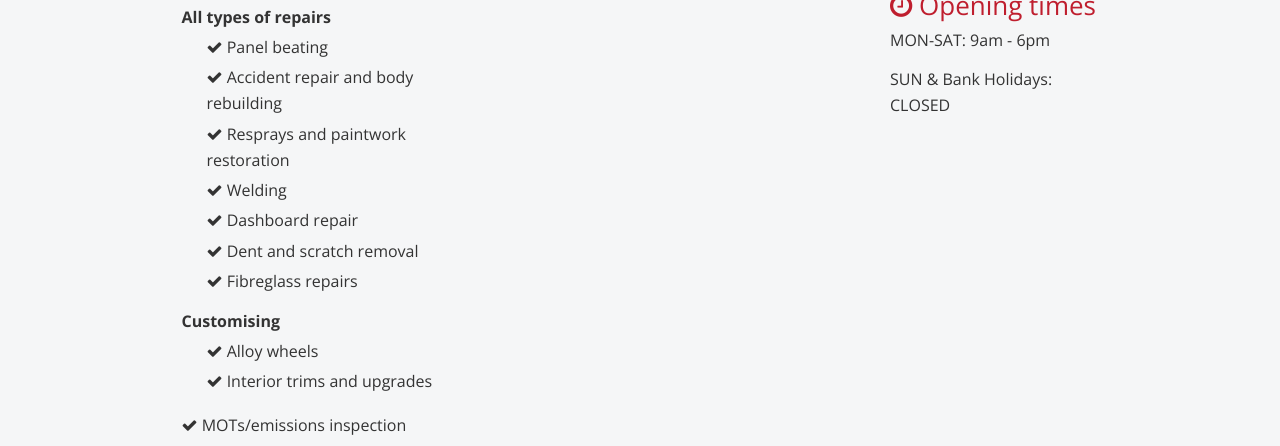
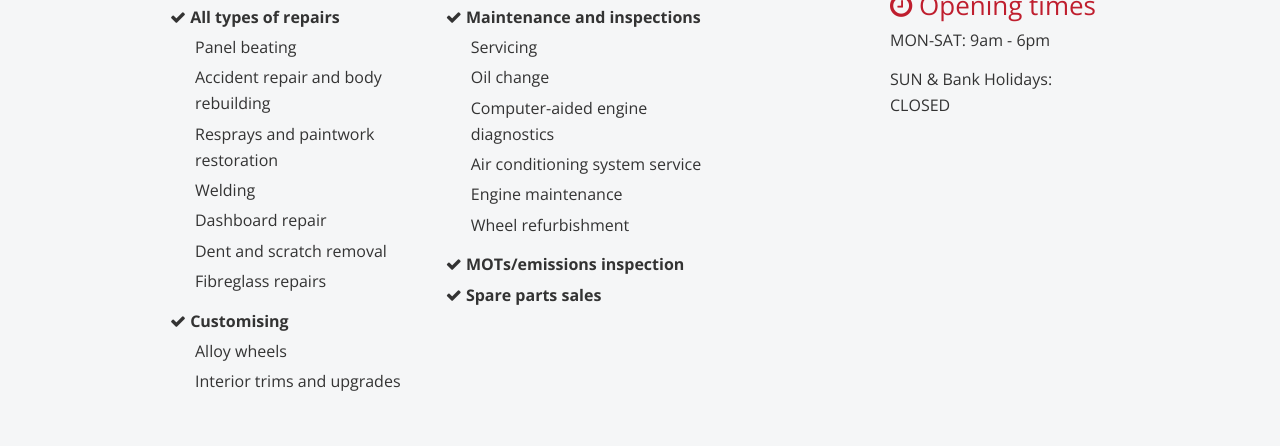
Before and after one commit to hasans/HTML, a website: page services.html in a window 1280 px wide. Shown: the part 506-952 px from the top of the page. Drawn offline with nearby package versions, Linux system fonts and the light colour scheme.

Commit message:
UI updates

```diff
--- a/services.html
+++ b/services.html
@@ -70,39 +70,46 @@
 					<p class="lead">Dalston Garage looks after you whether your car needs, repairing, maintenance, customising, an MOT or just some spare </p>
 					<p>We'll make sure that your car is leaves us in mint condition.</p>
 					<h3>Some of our services at a glance:</h3>
-					<ul class="six columns">
-						<li><strong>All types of repairs</strong>
+					<div class="clearfix">
+						<div class="six columns">
 							<ul>
-								<li><i class="fa fa-check"></i> Panel beating</li>
-								<li><i class="fa fa-check"></i> Accident repair and body rebuilding</li>
-								<li><i class="fa fa-check"></i> Resprays and paintwork restoration</li>
-								<li><i class="fa fa-check"></i> Welding</li>
-								<li><i class="fa fa-check"></i> Dashboard repair</li>
-								<li><i class="fa fa-check"></i> Dent and scratch removal</li>
-								<li><i class="fa fa-check"></i> Fibreglass repairs</li>
+								<li><strong><i class="fa fa-check"></i> All types of repairs</strong>
+									<ul>
+										<li>Panel beating</li>
+										<li>Accident repair and body rebuilding</li>
+										<li>Resprays and paintwork restoration</li>
+										<li>Welding</li>
+										<li>Dashboard repair</li>
+										<li>Dent and scratch removal</li>
+										<li>Fibreglass repairs</li>
 									</ul>
 								</li>
-						<li><strong>Customising</strong>
+								<li><strong><i class="fa fa-check"></i> Customising</strong>
 									<ul>
-								<li><i class="fa fa-check"></i> Alloy wheels&nbsp;</li>
-								<li><i class="fa fa-check"></i> Interior trims and upgrades</li>
+										<li>Alloy wheels&nbsp;</li>
+										<li>Interior trims and upgrades</li>
 									</ul>
 								</li>
 							</ul>
-					<ul class="six columns">
-						<li><i class="fa fa-check"></i> MOTs/emissions inspection</li>
-						<li><i class="fa fa-check"></i> Spare parts sales</li>
-						<li><strong>Maintenance and inspections</strong>
+						</div>
+						<div class="six columns">
 							<ul>
-								<li><i class="fa fa-check"></i> Servicing</li>
-								<li><i class="fa fa-check"></i> Oil change</li>
-								<li><i class="fa fa-check"></i> Computer-aided engine diagnostics</li>
-								<li><i class="fa fa-check"></i> Air conditioning system service</li>
-								<li><i class="fa fa-check"></i> Engine maintenance</li>
-								<li><i class="fa fa-check"></i> Wheel refurbishment</li>
+								<li><strong><i class="fa fa-check"></i> Maintenance and inspections</strong>
+									<ul>
+										<li>Servicing</li>
+										<li>Oil change</li>
+										<li>Computer-aided engine diagnostics</li>
+										<li>Air conditioning system service</li>
+										<li>Engine maintenance</li>
+										<li>Wheel refurbishment</li>
 									</ul>
 								</li>
+								<li><strong><i class="fa fa-check"></i> MOTs/emissions inspection</strong></li>
+								<li><strong><i class="fa fa-check"></i> Spare parts sales</strong></li>
 							</ul>
+						</div>
+
+					</div>
 				</div>
 				<div class="three push_two columns">
 					<h4><i class="fa fa-home"></i> Find us</h4>
@@ -122,17 +129,14 @@
 
 	<!-- Grab Google CDN's jQuery, fall back to local if offline -->
 	<!-- 2.0 for modern browsers, 1.10 for .oldie -->
-<script>
-	var oldieCheck = Boolean(document.getElementsByTagName('html')[0].className.match(/\soldie\s/g));
-	if(!oldieCheck) {
-		document.write('<script src="//ajax.googleapis.com/ajax/libs/jquery/2.0.2/jquery.min.js"><\/script>');
+	ean(document.getElementsByTagName('html')[0].className.match(/\soldie\s/g));
+	iocument.write('<script src="//ajax.googleapis.com/ajax/libs/jquery/2.0.2/jquery.min.js"><\/script>');
 } else {
 	document.write('<script src="//ajax.googleapis.com/ajax/libs/jquery/1.10.1/jquery.min.js"><\/script>');
 }
 </script>
 <script>
 	if(!window.jQuery) {
-		if(!oldieCheck) {
 		document.write('<script src="js/libs/jquery-2.0.2.min.js"><\/script>');
 	} else {
 		document.write('<script src="js/libs/jquery-1.10.1.min.js"><\/script>');
@@ -148,7 +152,7 @@
 	<script src="js/libs/ui/gumby.fixed.js"></script>
 	<script src="js/libs/ui/gumby.skiplink.js"></script>
 	<script src="js/libs/ui/gumby.toggleswitch.js"></script>
-	<script src="js/libs/ui/gumby.checkbox.js"></script>
+	<script></script>
 	<script src="js/libs/ui/gumby.radiobtn.js"></script>
 	<script src="js/libs/ui/gumby.tabs.js"></script>
 	<script src="js/libs/ui/gumby.navbar.js"></script>
@@ -172,7 +176,7 @@
 	chromium.org/developers/how-tos/chrome-frame-getting-started -->
 	<!--[if lt IE 7 ]>
 	<script src="//ajax.googleapis.com/ajax/libs/chrome-frame/1.0.3/CFInstall.min.js"></script>
-	<script>window.attachEvent('onload',function(){CFInstall.check({mode:'overlay'})})</script>
+	<script>window.attachEvent('onload',functio'overlay'})})</script>
 	<![endif]-->
 
 </body>
```
Also changed, not shown: css/style.css (line endings or trailing spaces). Lines whose indentation alone changed are shown as unchanged.
